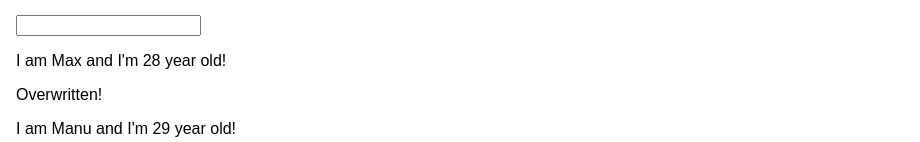
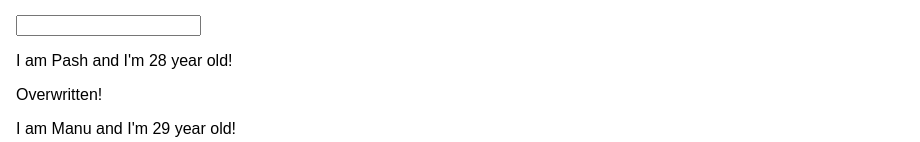
Before and after one commit to PaPa31/react-complete-guide, a React (Create React App) app: page / in a window 1280 px wide. Shown: the part 197-339 px from the top of the page, without its empty margins (0-920 px from the left). Built offline with nearby package versions, Linux system fonts and the light colour scheme.

Commit message:
3.26.5 Add state
	modified:   src/App.js

```diff
--- a/src/App.js
+++ b/src/App.js
@@ -5,6 +5,9 @@ import UserInput from './UserInput/UserInput'
 import UserOutput from './UserOutput/UserOutput'
 
 class App extends Component {
+  state = {
+    username: 'Pash',
+  }
   render() {
     return (
       <div className="App">
@@ -46,7 +49,7 @@ class App extends Component {
           </li>
         </ol>
         <UserInput />
-        <UserOutput name="Max" age="28">
+        <UserOutput name={this.state.username} age="28">
           Overwritten!
         </UserOutput>
         <UserOutput name="Manu" age="29">
```
